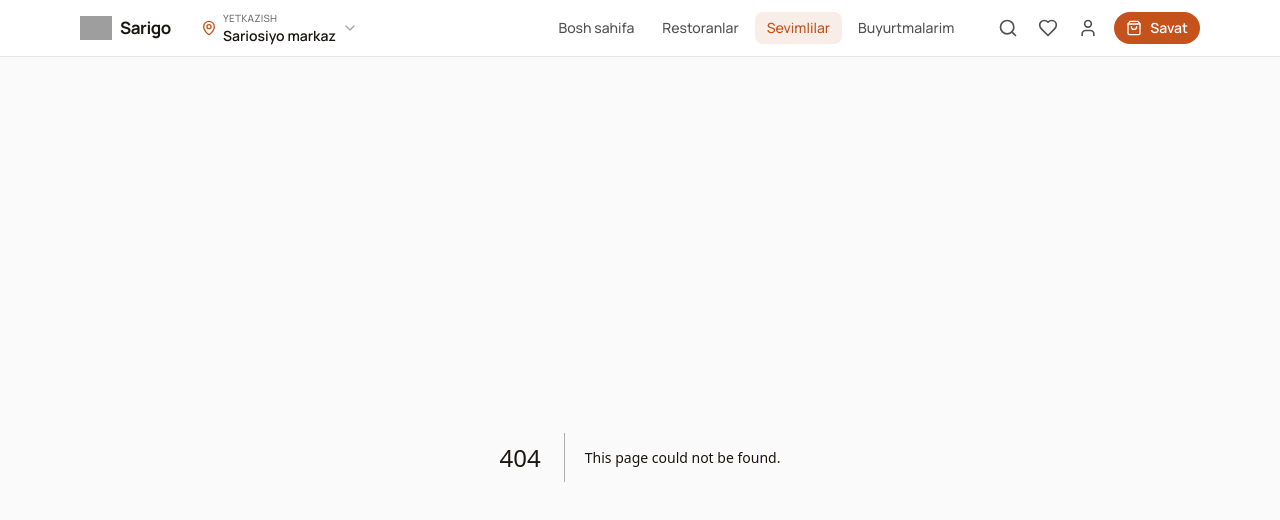
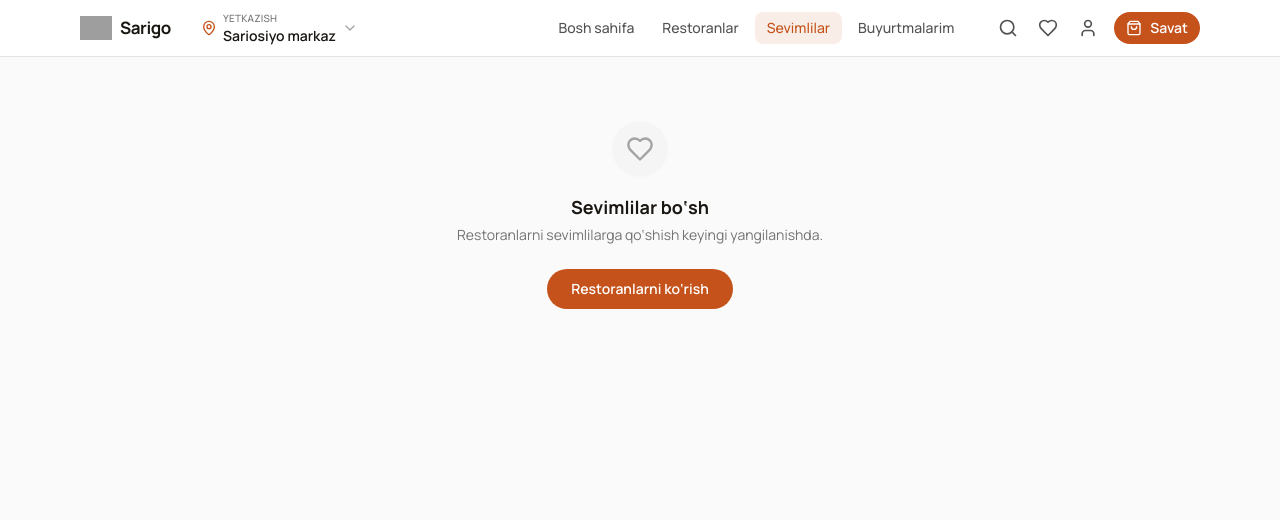
Before and after one commit to reyzorde/sariosiyo-customer, a Next.js app: page /favorites in a window 1280 px wide. Before the commit this address had no page. Shown: the top 520 px of the page. Built offline with nearby package versions, Linux system fonts and the light colour scheme; grey boxes are pictures that could not be loaded.

Commit message:
feat: favorites empty state page

```diff
--- /dev/null
+++ b/src/app/favorites/page.tsx
@@ -0,0 +1,22 @@
+import Link from "next/link";
+import { Heart } from "lucide-react";
+
+export default function FavoritesPage() {
+  return (
+    <div className="mx-auto flex max-w-lg flex-col items-center px-4 py-16 text-center">
+      <div className="mb-4 flex h-14 w-14 items-center justify-center rounded-full bg-neutral-100">
+        <Heart className="h-7 w-7 text-neutral-400" />
+      </div>
+      <h1 className="text-lg font-bold text-ink">Sevimlilar bo‘sh</h1>
+      <p className="mt-1 text-sm text-neutral-500">
+        Restoranlarni sevimlilarga qo‘shish keyingi yangilanishda.
+      </p>
+      <Link
+        href="/"
+        className="mt-6 rounded-full bg-paprika px-6 py-2.5 text-sm font-semibold text-white"
+      >
+        Restoranlarni ko‘rish
+      </Link>
+    </div>
+  );
+}
```
